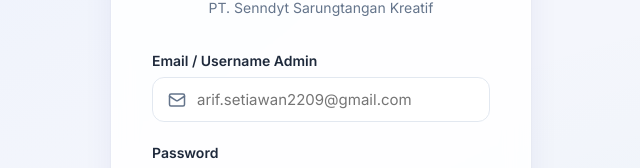
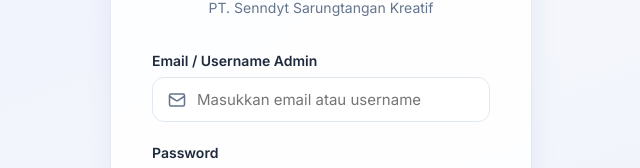
Before and after one commit to dhent593/gajiku, a React (Vite) app: page / in a window 1280 px wide. Shown: the part 260-428 px from the top of the page, without its empty margins (319-959 px from the left). Built offline with nearby package versions, Linux system fonts and the light colour scheme; no server answers.

Commit message:
fixing placeholder

```diff
--- a/src/components/Login.tsx
+++ b/src/components/Login.tsx
@@ -136,7 +136,7 @@
               <input
                 type="text"
                 className="form-input"
-                placeholder="arif.setiawan2209@gmail.com"
+                placeholder="Masukkan email atau username"
                 value={email}
                 onChange={(e) => setEmail(e.target.value)}
                 style={{ paddingLeft: '2.75rem' }}
```
Also changed, not shown: 1 other file (tests, documents, lock files or other folders).
